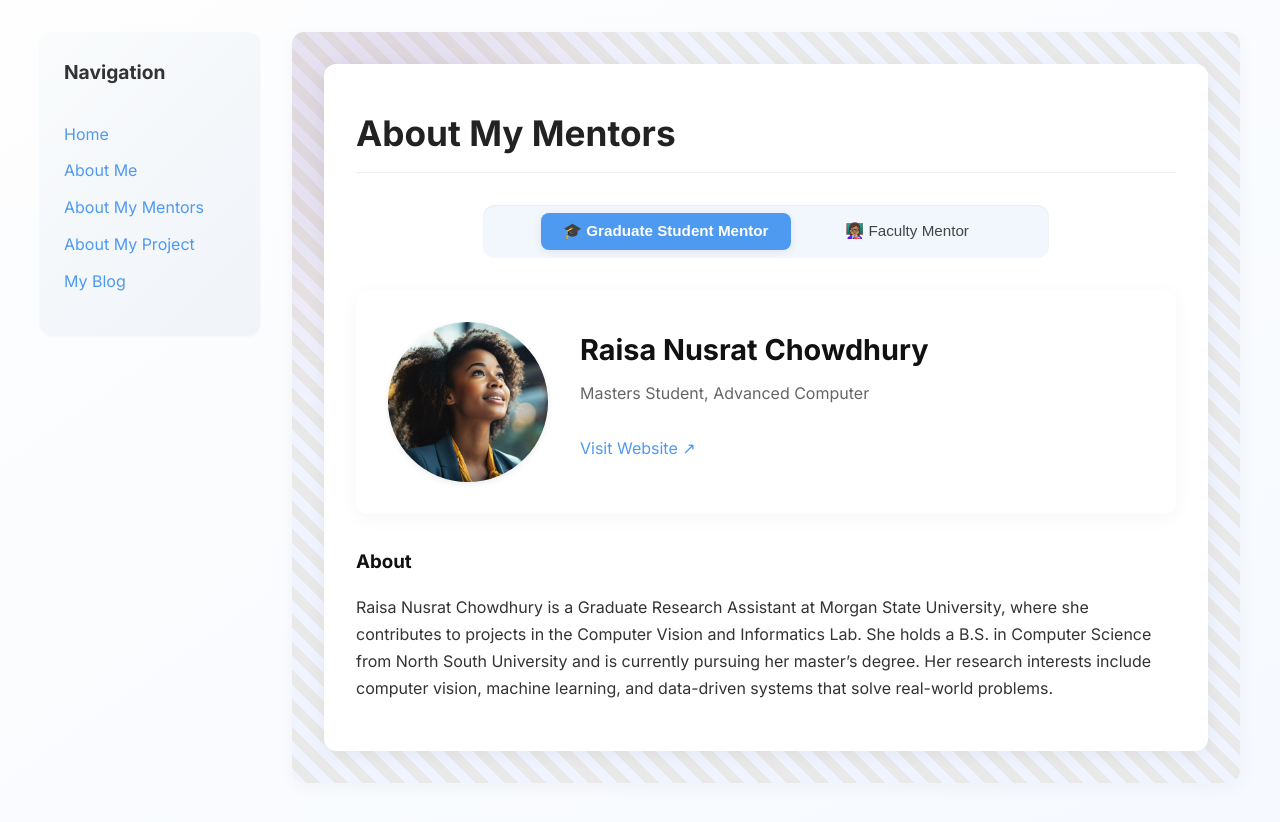
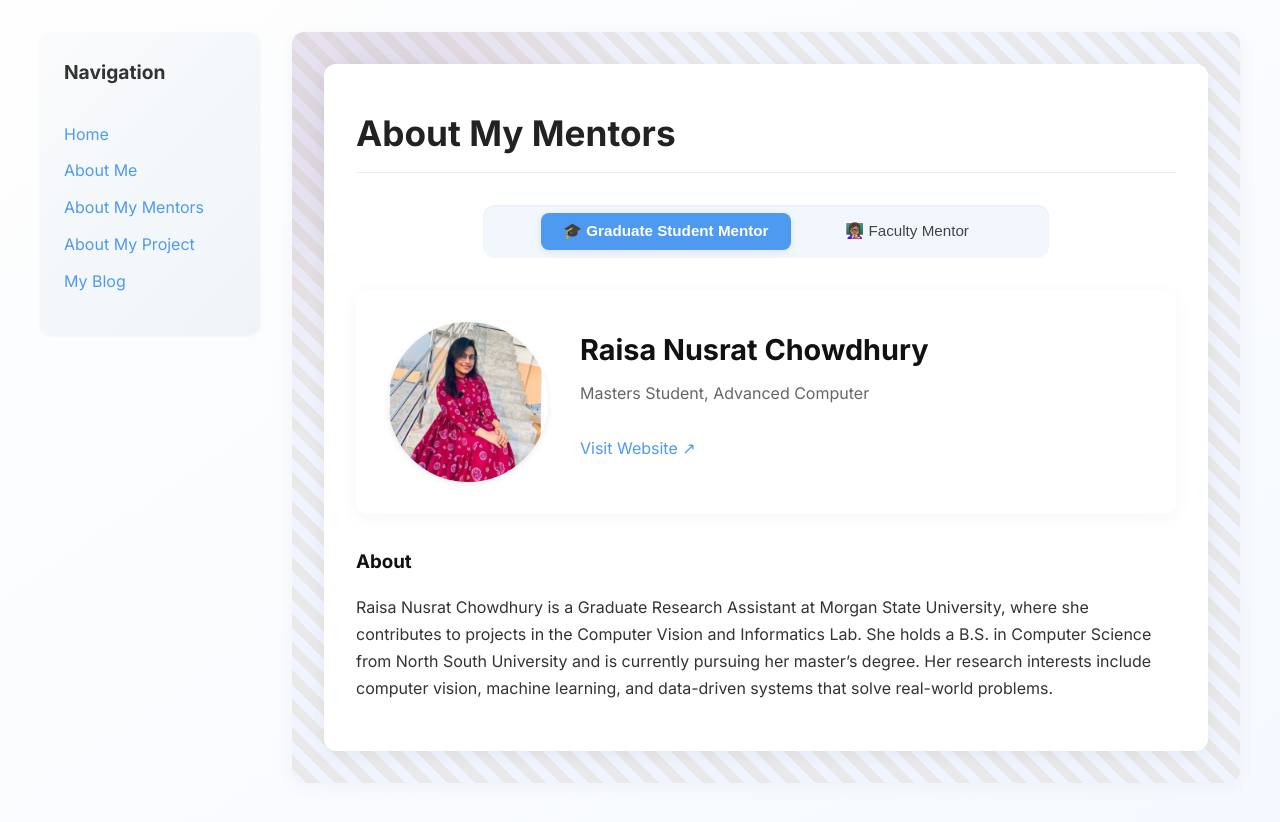
Before and after one commit to deke-a/deke-a.github.io, a Jekyll site: the page built from pages/about-my-mentor.md, in a window 1280 px wide. Shown: the top 822 px of the page. Built offline with Jekyll 4.4.1, drawn with Linux system fonts in a browser that asks for light colours.

Commit message:
Update about-my-mentor.md

```diff
--- a/pages/about-my-mentor.md
+++ b/pages/about-my-mentor.md
@@ -6,7 +6,7 @@ permalink: /about-my-mentor.html
 graduate_mentor:
   name: Raisa Nusrat Chowdhury
   title: Masters Student, Advanced Computer
-  image: /assets/images/graduate-student-mentor.jpg
+  image: assets/images/graduate mentor.jpeg
   website: https://www.linkedin.com/in/raisa-nusrat-chowdhury-48691a1a5/
   bio: |
     Raisa Nusrat Chowdhury is a Graduate Research Assistant at Morgan State University, where she contributes to projects in the Computer Vision and Informatics Lab. She holds a B.S. in Computer Science from North South University and is currently pursuing her master’s degree. Her research interests include computer vision, machine learning, and data-driven systems that solve real-world problems.
```
Also changed, not shown: other parts of pages/about-my-mentor.md (+1 -1 lines).
